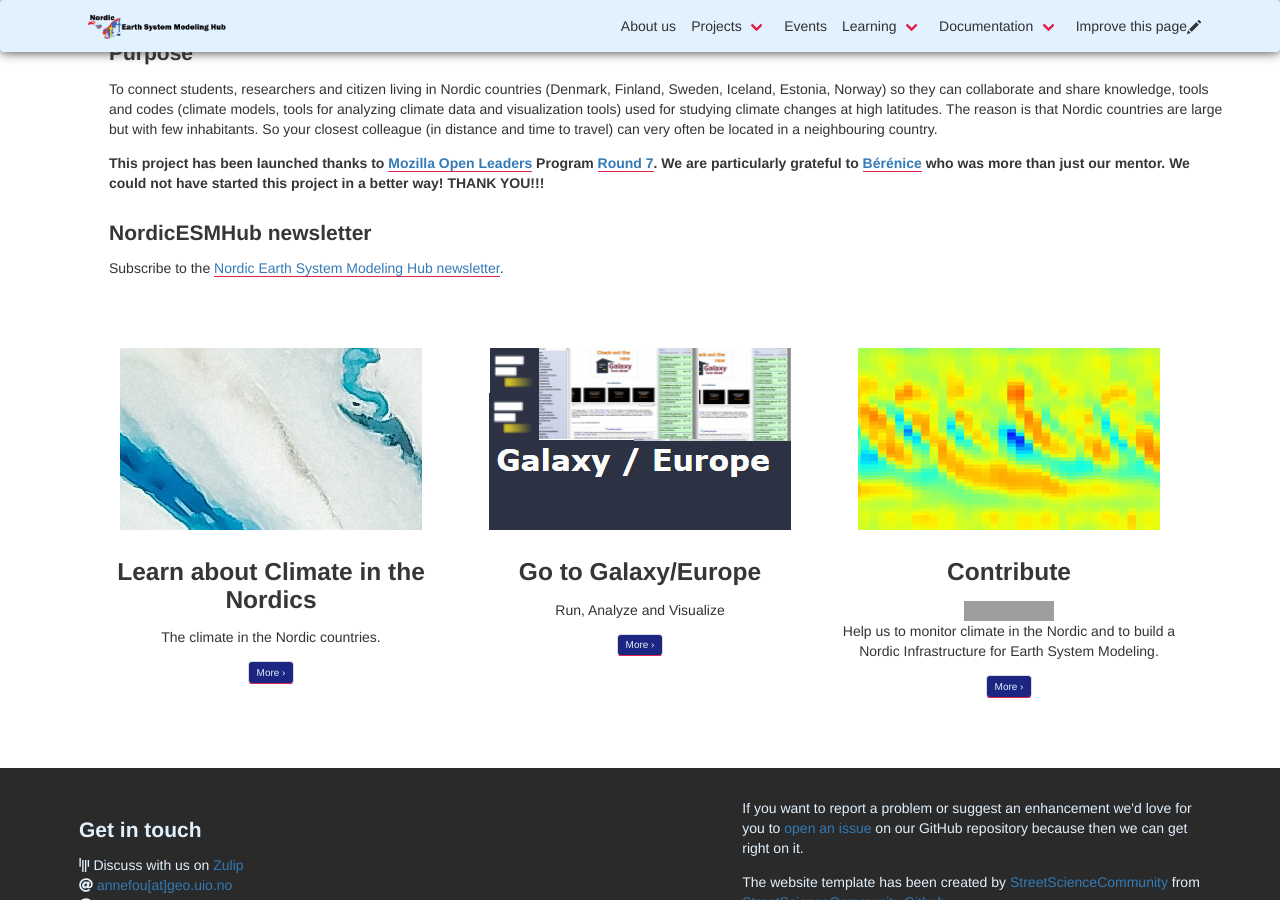
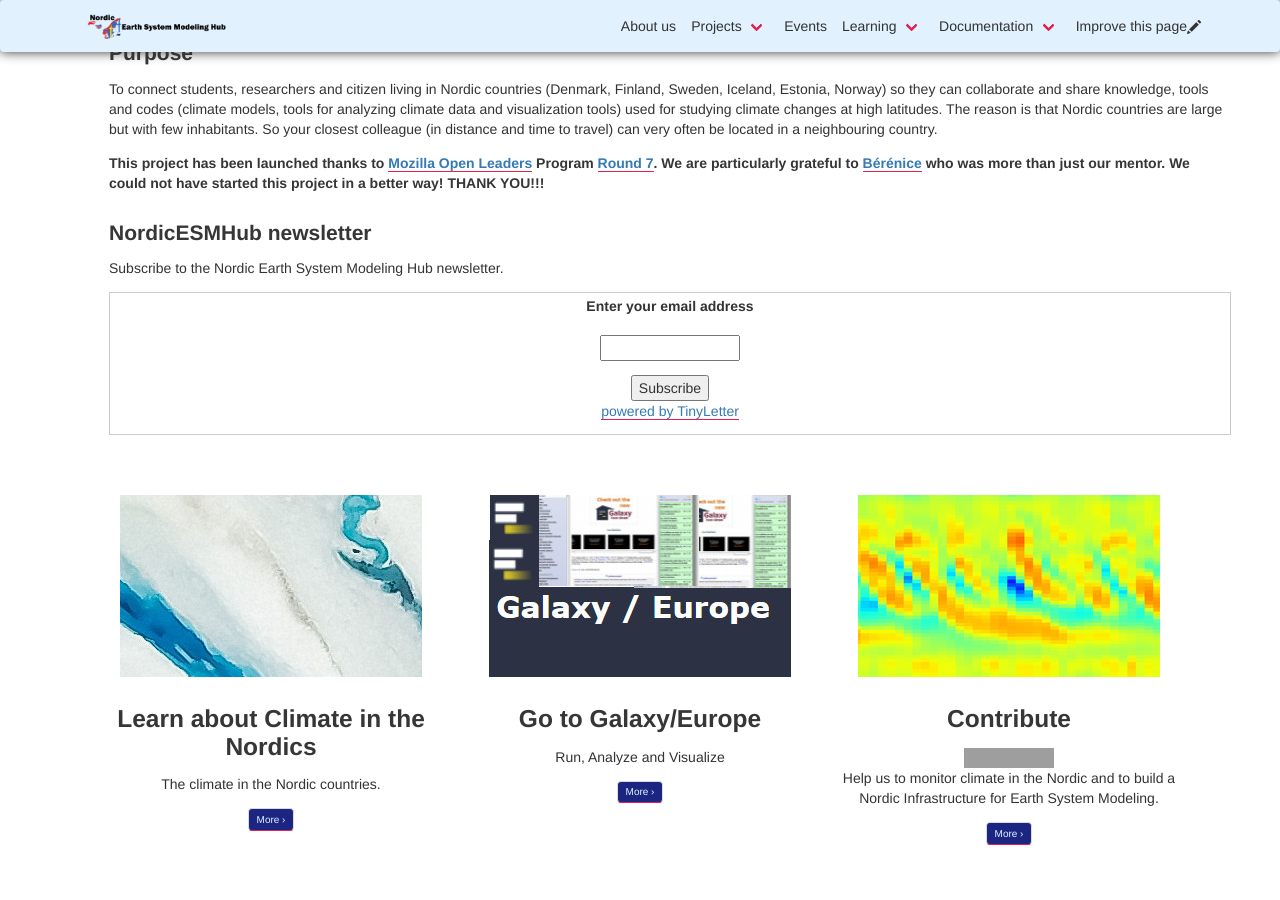
Before and after one commit to NordicESMhub/nordicesmhub.github.io, a Jekyll site: the page built from index.md, in a window 1280 px wide and 900 px high, scrolled down 697 px. Built offline with Jekyll 4.4.1, drawn with Linux system fonts in a browser that asks for light colours; nearby versions of some CDN libraries; grey boxes are pictures that could not be loaded.

```diff
--- a/index.md
+++ b/index.md
@@ -33,6 +33,9 @@ To connect students, researchers and citizen living in Nordic countries (Denmark
 
 ### NordicESMHub newsletter
 
-Subscribe to the [Nordic Earth System Modeling Hub newsletter](https://tinyletter.com/NordicESMHub).
+Subscribe to the Nordic Earth System Modeling Hub newsletter.
+
+ <form style="border:1px solid #ccc;padding:3px;text-align:center;" action="https://tinyletter.com/NordicESMHub" method="post" target="popupwindow" onsubmit="window.open('https://tinyletter.com/NordicESMHub', 'popupwindow', 'scrollbars=yes,width=800,height=600');return true"><p><label for="tlemail">Enter your email address</label></p><p><input type="text" style="width:140px" name="email" id="tlemail" /></p><input type="hidden" value="1" name="embed"/><input type="submit" value="Subscribe" /><p><a href="https://tinyletter.com" target="_blank">powered by TinyLetter</a></p></form>
+
 
 [link_BereniceBatut]: http://bebatut.fr/
```
